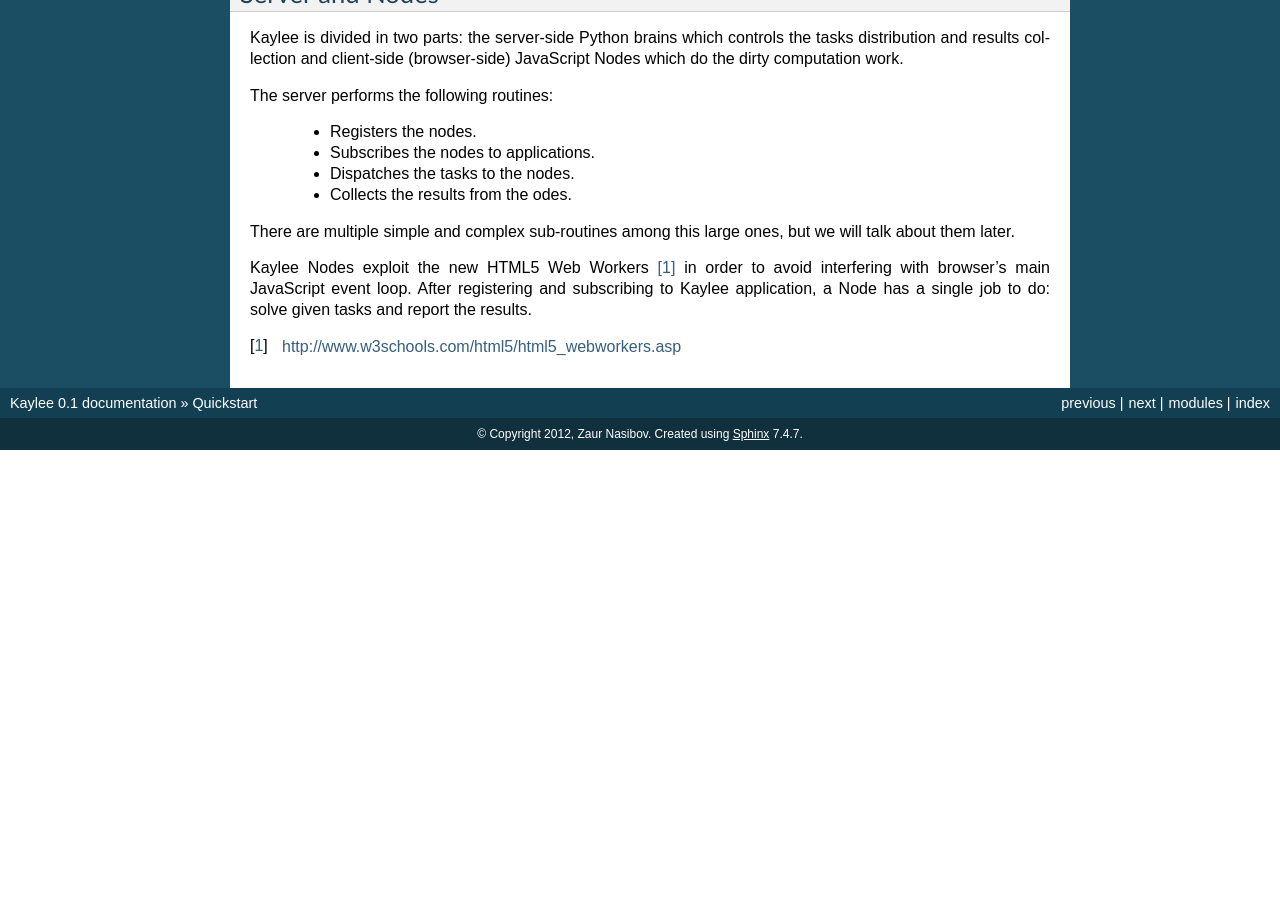
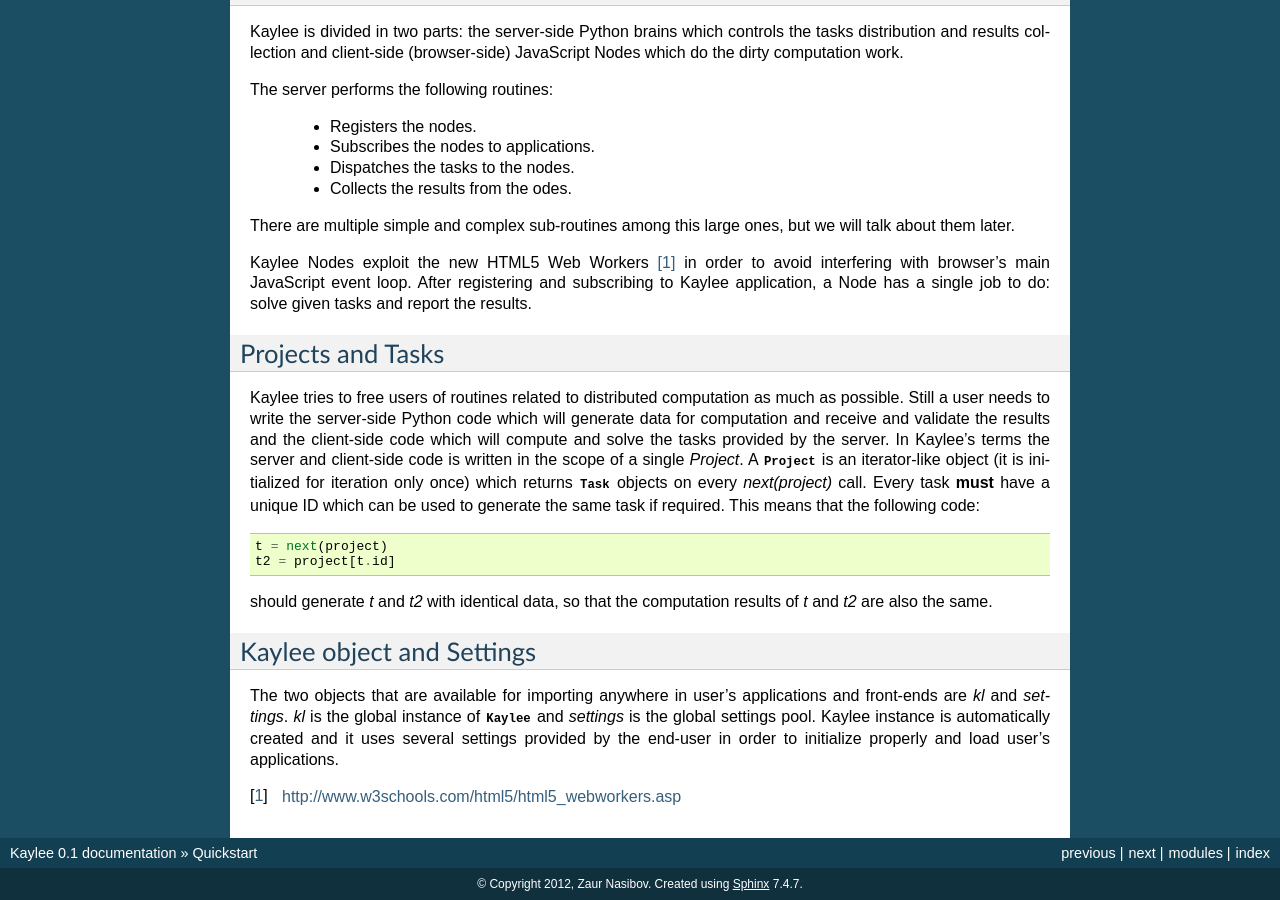
Before and after one commit to BasicWolf/archived-kaylee, a Sphinx documentation site: the page built from doc/quickstart.rst, in a window 1280 px wide and 900 px high, scrolled down 1212 px. Built offline with Sphinx 7.4.7, drawn with Linux system fonts in a browser that asks for light colours; before the commit the page ends 1662 px from its top, so only the background shows below that; some of the changed text lies outside the part shown.

Commit message:
Added "Projects and Tasks" to quickstart.rst

```diff
--- a/doc/quickstart.rst
+++ b/doc/quickstart.rst
@@ -1,4 +1,6 @@
 .. _quickstart:
+
+.. module:: kaylee
 
 Quickstart
 ==========
@@ -24,7 +26,10 @@
 of the demo, not Kaylee in general. In few seconds something weird will
 happen and at last you will see something like this:
 
-|demo2|
+.. image:: _static/demo2.png
+   :align: center
+   :alt: Console with HashCracker application output.
+
 
 Congratulations! You've just cracked a salted MD5 hash.
 If you scroll the console on the web page
@@ -49,9 +54,6 @@
   127.0.0.1 - "POST /kaylee/actions/500315e30000f528764d HTTP/1.1" 200 -
 
 
-.. |demo2| image:: /images/demo2.png
-    :align: middle
-    :alt: Console with HashCracker application output.
 
 It is time to find out, how the heck does Kaylee work.
 
@@ -79,5 +81,42 @@
 job to do: solve given tasks and report the results.
 
 
+Projects and Tasks
+------------------
+
+Kaylee tries to free users of routines related to distributed computation
+as much as possible. Still a user needs to write the server-side Python code
+which will generate data for computation and receive and validate the results
+and the client-side code which will compute and solve the tasks
+provided by the server.
+In Kaylee's terms the server and client-side code is written in the scope
+of a single *Project*.
+A :py:class:`Project` is an iterator-like object (it is initialized
+for iteration only once) which returns :py:class:`Task` objects on every
+`next(project)` call. Every task **must** have a unique ID which can be
+used to generate the same task if required. This means that the following
+code::
+
+  t = next(project)
+  t2 = project[t.id]
+
+should generate `t` and `t2` with identical data, so that the computation
+results of `t` and `t2` are also the same.
+
+
+
+
+
+
+Kaylee object and Settings
+--------------------------
+
+The two objects that are available for importing anywhere in user's
+applications and front-ends are `kl` and `settings`. `kl` is the global
+instance of :py:class:`Kaylee` and `settings` is the global settings
+pool. Kaylee instance is automatically created and it uses several
+settings provided by the end-user in order to initialize properly
+and load user's applications.
+
 
 .. [1] http://www.w3schools.com/html5/html5_webworkers.asp
```
Also changed, not shown: doc/_static/demo1.png (renamed from doc/images/demo1.png), doc/_static/demo2.png (renamed from doc/images/demo2.png).
